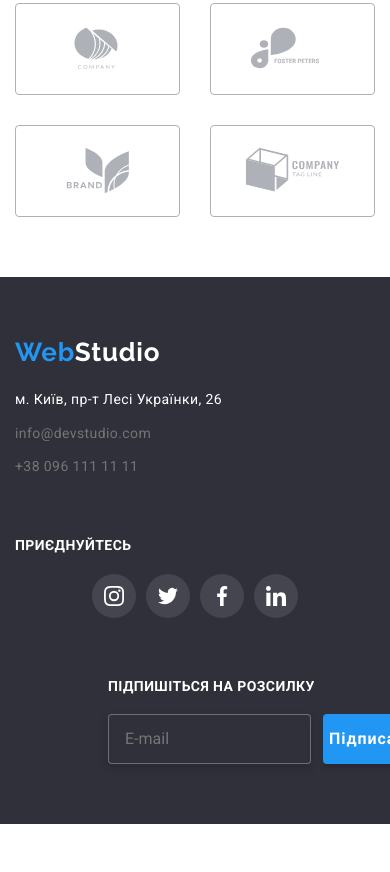
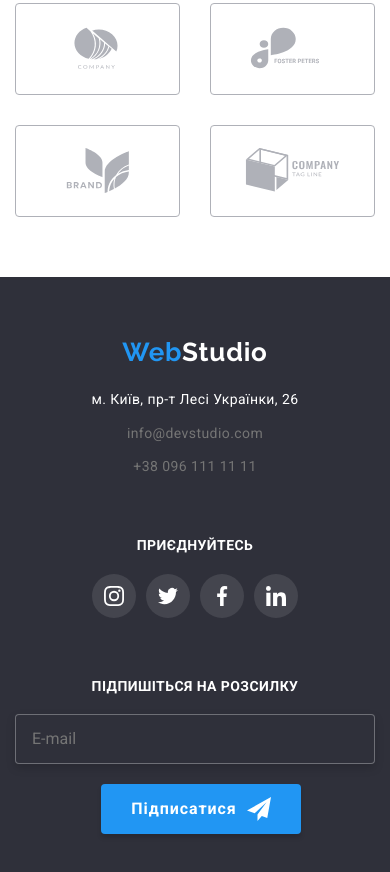
Before and after one commit to MariiaSakhnenko/goit-markup-hw-08, a plain HTML site: page index.html in a window 390 px wide. Shown: the part 2732-3604 px from the top of the page. Before the commit the page ends 3556 px from the top, so only its background shows below. Drawn offline with nearby package versions, Linux system fonts and the light colour scheme.

Commit message:
New Update

```diff
--- a/index.html
+++ b/index.html
@@ -188,6 +188,7 @@
                   alt="Людські руки на клавіатурі імітують печатання, інформація відображається на моніторі, праворуч лежать окуляри, блокнот, ручка ти комп'ютерна миша, ліворуч аркуш зі схемою"
                   width="370"
                   height="294"
+                  loading="lazy"
                 />
                 <div class="activity__text">
                   <p>Десктопні додатки</p>
@@ -201,6 +202,7 @@
                   alt="Людина дивиться у відкритий ноутбук, тримаючи у лівій руці смартфон"
                   width="370"
                   height="294"
+                  loading="lazy"
                 />
                 <div class="activity__text">
                   <p>Мобільні додатки</p>
@@ -214,6 +216,7 @@
                   alt="Людська рука тримає планшет на якому зображена кольорова діаграма"
                   width="370"
                   height="294"
+                  loading="lazy"
                 />
                 <div class="activity__text">
                   <p>Дизайнерські рішення</p>
--- a/sass/components/_footer.scss
+++ b/sass/components/_footer.scss
@@ -10,11 +10,22 @@
     @include mq(tablet) {
         display: flex;
         align-items: baseline;
+        flex-wrap: wrap;
+    }
+
+    @include mq(tablet-only) {
+        justify-content: space-around;
+    }
+
+    @include mq(not-desktop) {
+        text-align: center;
     }
 }
 
 .footer__wrapper {
-    margin-bottom: 60px;
+    @include mq(not-desktop) {
+        margin-bottom: 60px;
+    }
 }
 
 .footer__logo {
@@ -68,7 +79,9 @@
 }
 
 .footer__socials {
-    margin-bottom: 60px;
+    @include mq(mobile-only) {
+        margin-bottom: 60px;
+    }
 
     @include mq(desktop) {
         margin-left: 70px;
@@ -117,7 +130,9 @@
 }
 
 .subscript {
-    margin-left: 93px;
+    @include mq(desktop) {
+        margin-left: 93px;
+    }
 }
 
 .subscript__title {
@@ -130,13 +145,17 @@
 }
 
 .subscript__form {
-    display: flex;
-    align-items: center;
     margin-top: 20px;
+
+    @include mq(desktop) {
+        display: flex;
+        align-items: center;
+    }
 }
 
 .subscript__form input {
-    width: 358px;
+    max-width: 450px;
+    width: 100%;
     height: 50px;
     border: 1px solid rgba(255, 255, 255, 0.3);
     filter: drop-shadow(0px 4px 4px rgba(0, 0, 0, 0.15));
@@ -144,10 +163,18 @@
     background-color: var(--main-bg-cl);
     color: rgba(255, 255, 255, 0.6);
     padding-left: 16px;
+
+    @include mq(desktop) {
+        width: 358px;
+    }
+
+    @include mq(not-desktop) {
+        margin-bottom: 20px;
+    }
 }
 
 .subscript__button {
-    display: flex;
+    display: inline-flex;
     justify-content: center;
     align-items: center;
 
```
Also changed, not shown: css/main.css, css/main.min.css, 2 other files.
